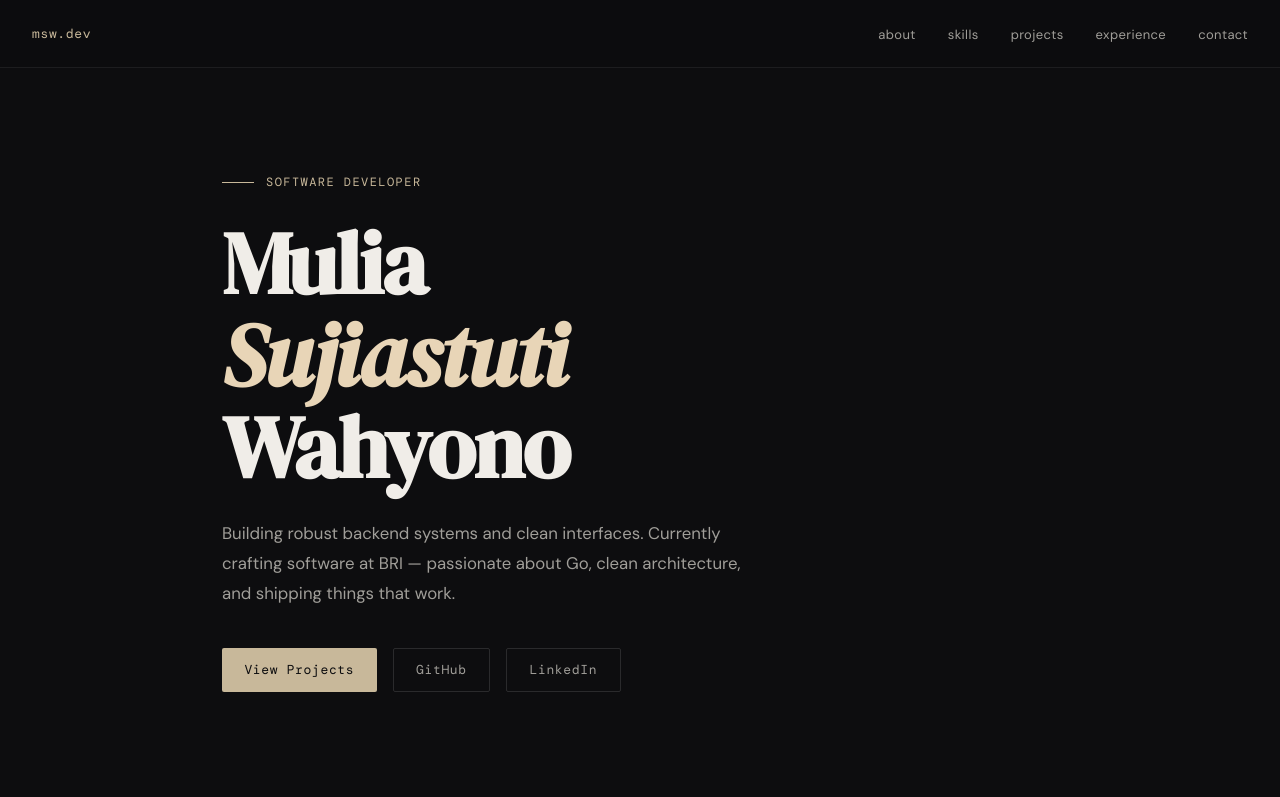
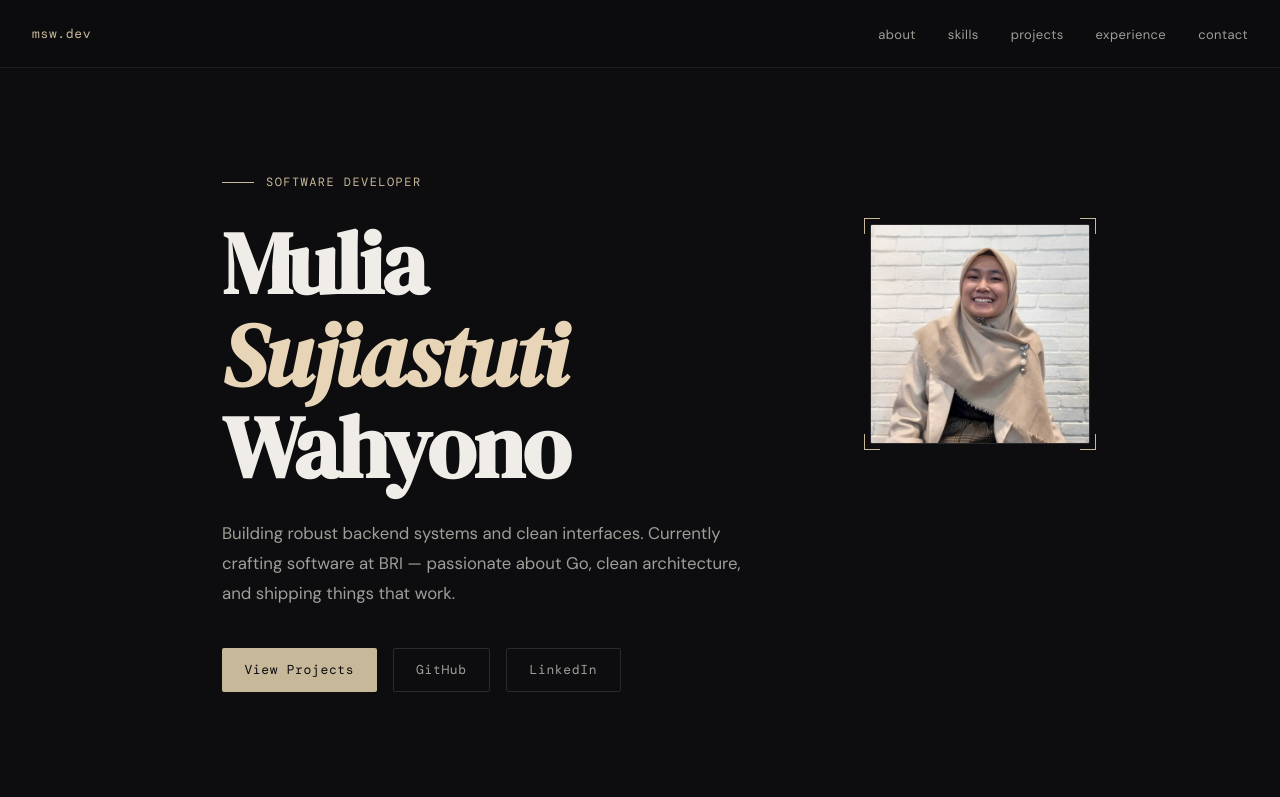
Before and after one commit to gummymule/portfolio-website-mulia, a plain HTML site: page index.html in a window 1280 px wide. Shown: the top 797 px of the page. Drawn offline with nearby package versions, Linux system fonts and the light colour scheme.

Commit message:
add photo

```diff
--- a/index.html
+++ b/index.html
@@ -587,6 +587,63 @@
 
   .contact-link-item:hover .contact-link-label { color: var(--text); }
 
+  /* PHOTO */
+  .hero-photo {
+    position: absolute;
+    right: 0;
+    top: 28%;
+    transform: translateY(-50%);
+    width: 220px;
+    height: 220px;
+    flex-shrink: 0;
+  }
+
+  .hero-photo-frame {
+    width: 100%;
+    height: 100%;
+    border-radius: 2px;
+    overflow: hidden;
+    border: 1px solid var(--border2);
+    position: relative;
+  }
+
+  .hero-photo-frame::before {
+    content: '';
+    position: absolute;
+    inset: 0;
+    background: linear-gradient(135deg, rgba(200,184,154,0.08) 0%, transparent 60%);
+    z-index: 1;
+    pointer-events: none;
+  }
+
+  .hero-photo-frame img {
+    width: 100%;
+    height: 100%;
+    object-fit: cover;
+    object-position: center top;
+    display: block;
+    filter: grayscale(15%) contrast(1.05);
+    transition: filter 0.3s ease;
+  }
+
+  .hero-photo-frame:hover img {
+    filter: grayscale(0%) contrast(1.0);
+  }
+
+  .hero-photo-corner {
+    position: absolute;
+    width: 16px;
+    height: 16px;
+    border-color: var(--accent);
+    border-style: solid;
+    border-width: 0;
+  }
+
+  .hero-photo-corner.tl { top: -6px; left: -6px; border-top-width: 1px; border-left-width: 1px; }
+  .hero-photo-corner.tr { top: -6px; right: -6px; border-top-width: 1px; border-right-width: 1px; }
+  .hero-photo-corner.bl { bottom: -6px; left: -6px; border-bottom-width: 1px; border-left-width: 1px; }
+  .hero-photo-corner.br { bottom: -6px; right: -6px; border-bottom-width: 1px; border-right-width: 1px; }
+
   /* FOOTER */
   footer {
     border-top: 1px solid var(--border);
@@ -625,6 +682,7 @@
     nav { padding: 1rem 1.25rem; }
     .nav-links { gap: 1.25rem; }
     section { padding: 4rem 1.25rem; }
+    .hero-photo { display: none; }
   }
 </style>
 </head>
@@ -653,6 +711,18 @@
       <a href="#projects" class="btn btn-primary">View Projects</a>
       <a href="https://github.com/gummymule" target="_blank" class="btn btn-outline">GitHub</a>
       <a href="https://linkedin.com/in/mulia-wahyono" target="_blank" class="btn btn-outline">LinkedIn</a>
+    </div>
+  </div>
+
+  <div class="hero-photo fade-up visible" style="animation-delay: 0.2s">
+    <div style="position:relative; width:100%; height:100%;">
+      <span class="hero-photo-corner tl"></span>
+      <span class="hero-photo-corner tr"></span>
+      <span class="hero-photo-corner bl"></span>
+      <span class="hero-photo-corner br"></span>
+      <div class="hero-photo-frame">
+        <img src="./assets/Mulia-photo-square.jpg" alt="Mulia Sujiastuti Wahyono">
+      </div>
     </div>
   </div>
 </div>
@@ -758,7 +828,6 @@
   <h2 class="section-title">Things I've<br>built</h2>
   <div class="projects-grid fade-up">
 
-    <!-- Task Manager — Featured -->
     <div class="project-card featured">
       <div class="project-header">
         <span class="project-number">01 — featured</span>
@@ -788,7 +857,6 @@
       </div>
     </div>
 
-    <!-- ERP Project -->
     <div class="project-card">
       <div class="project-header">
         <span class="project-number">02</span>
@@ -811,7 +879,6 @@
       </div>
     </div>
 
-    <!-- Note Taking App -->
     <div class="project-card">
       <div class="project-header">
         <span class="project-number">03</span>
@@ -835,7 +902,6 @@
       </div>
     </div>
 
-    <!-- Medium Clone -->
     <div class="project-card">
       <div class="project-header">
         <span class="project-number">04</span>
```
Also changed, not shown: assets/Mulia-photo-square.jpg (added).
